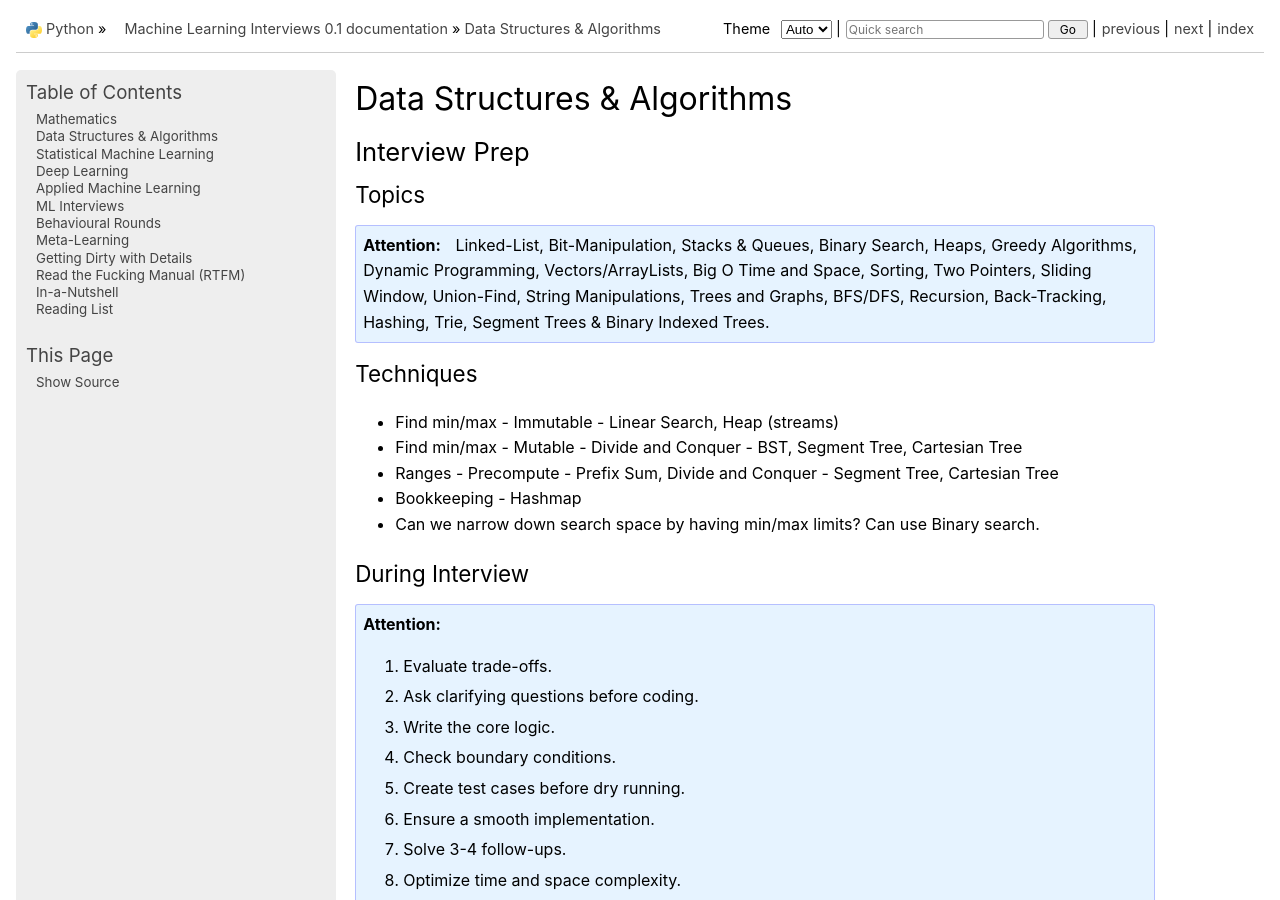
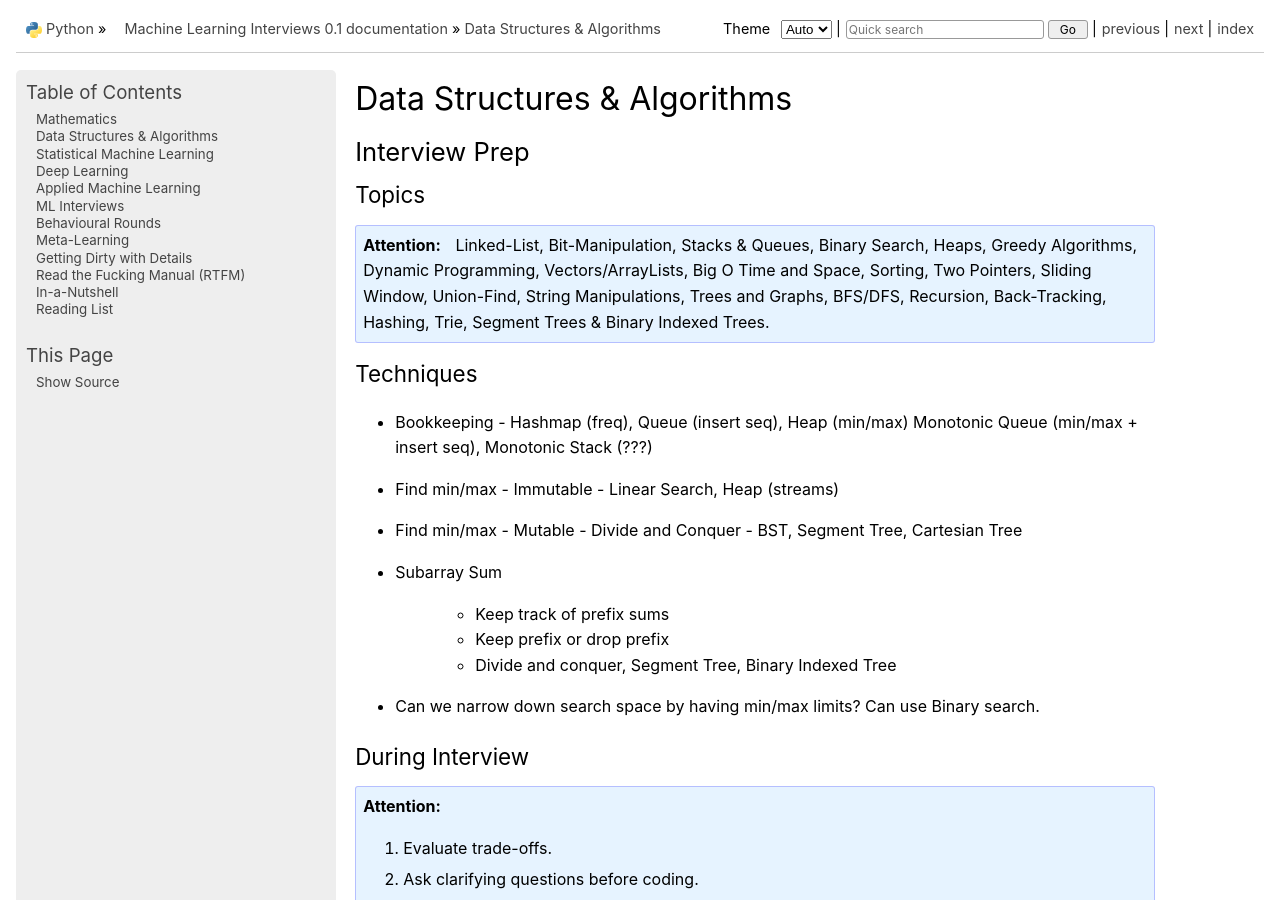
Before and after one commit to uselesstechjunks/leetcode, a Sphinx documentation site: the page built from docs/source/dsa/index.rst, in a window 1280 px wide and 900 px high. Built offline with Sphinx 7.4.7, drawn with Linux system fonts in a browser that asks for light colours; pages that are not in the unit, such as notebooks, are missing from menus.

Commit message:
Update index.rst

```diff
--- a/docs/source/dsa/index.rst
+++ b/docs/source/dsa/index.rst
@@ -12,10 +12,14 @@ Topics
 
 Techniques
 =================================================================================
+- Bookkeeping - Hashmap (freq), Queue (insert seq), Heap (min/max) Monotonic Queue (min/max + insert seq), Monotonic Stack (???)
 - Find min/max - Immutable - Linear Search, Heap (streams)
 - Find min/max - Mutable - Divide and Conquer - BST, Segment Tree, Cartesian Tree
-- Ranges - Precompute - Prefix Sum, Divide and Conquer - Segment Tree, Cartesian Tree
-- Bookkeeping - Hashmap
+- Subarray Sum
+
+	- Keep track of prefix sums
+	- Keep prefix or drop prefix
+	- Divide and conquer, Segment Tree, Binary Indexed Tree
 - Can we narrow down search space by having min/max limits? Can use Binary search.
 
 During Interview
```
